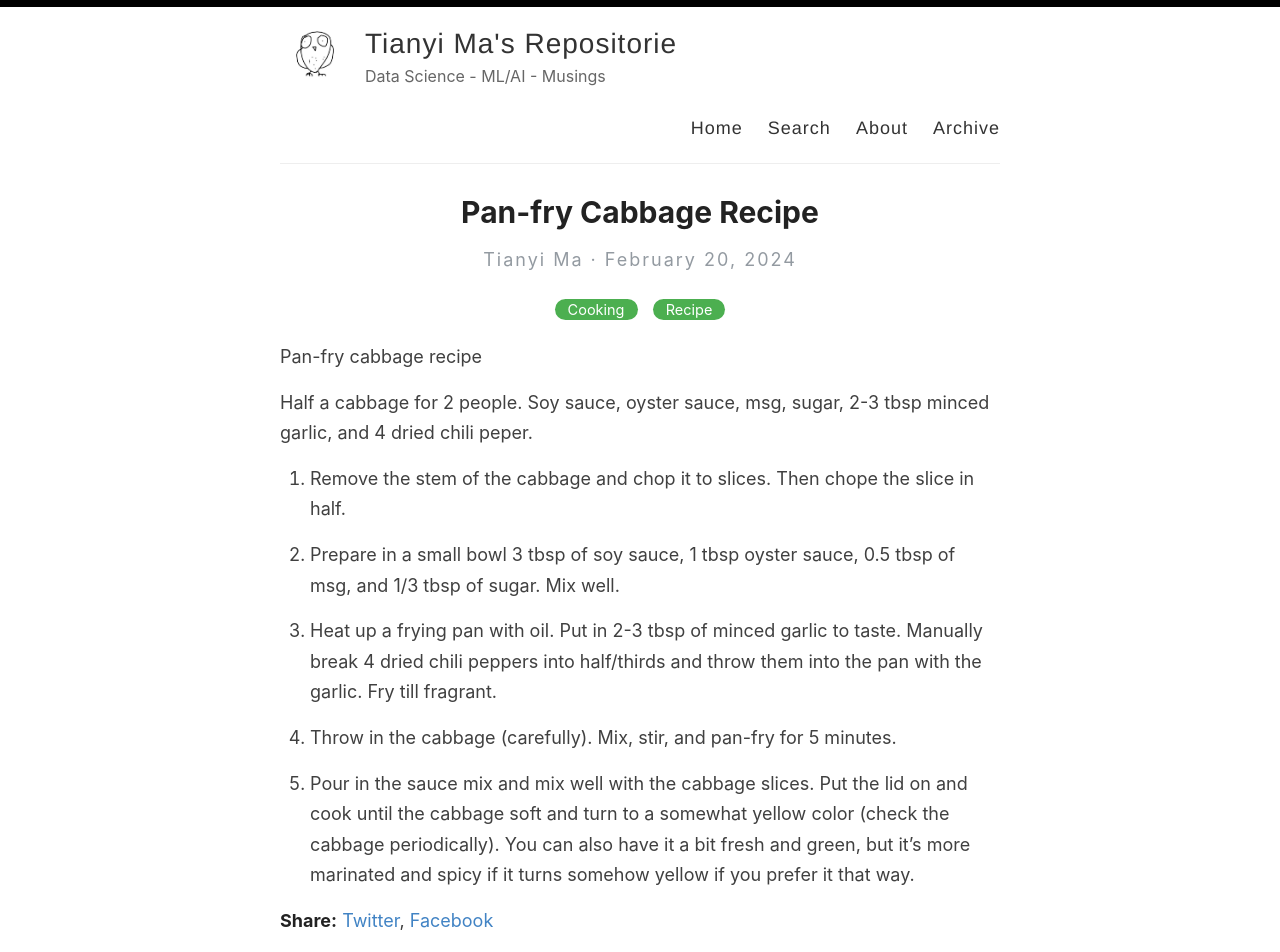
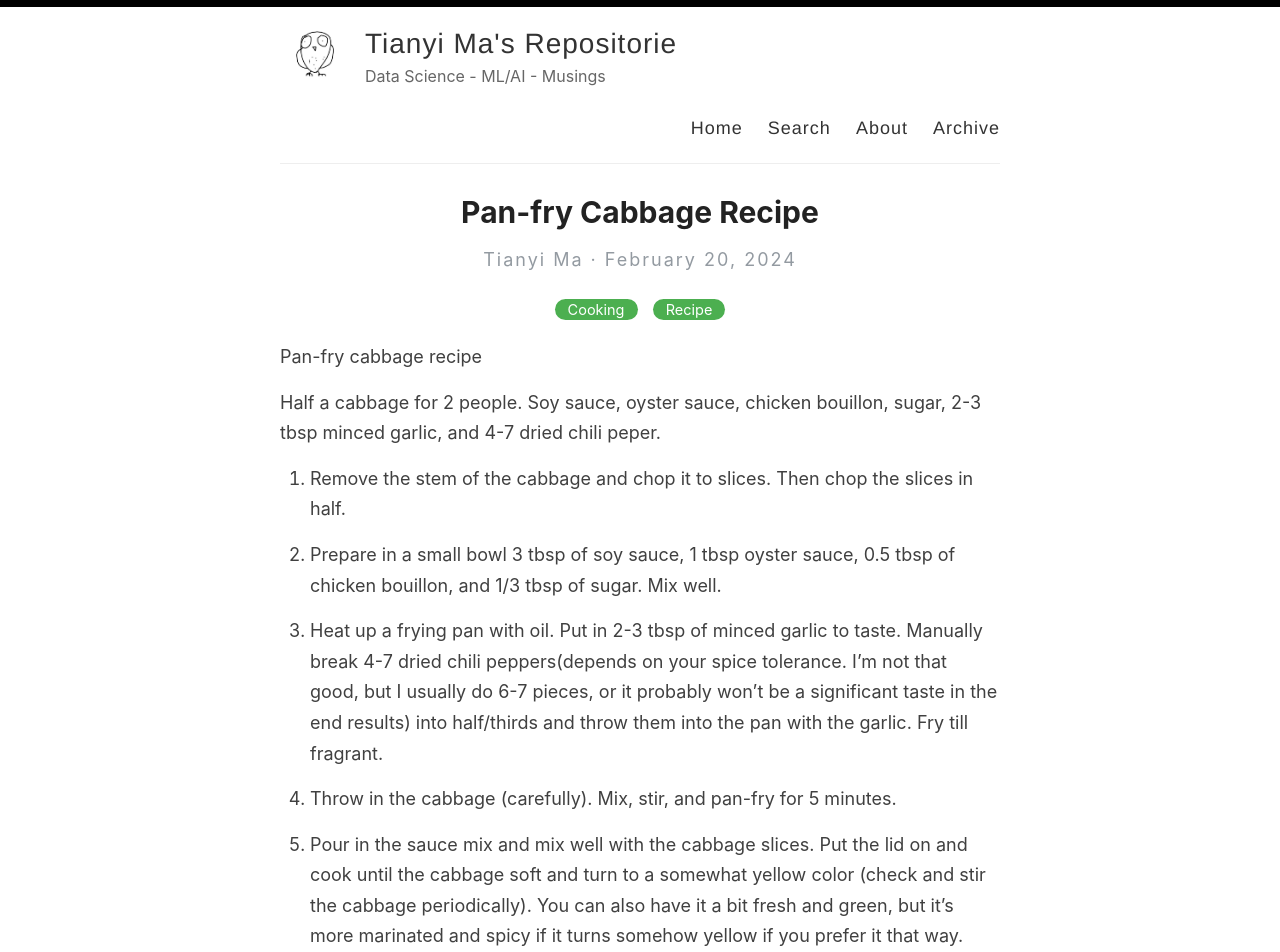
Before and after one commit to tianyimasf/ai, a Jekyll site: the page built from _posts/2024-02-20-fry-cabbage-recipe.md, in a window 1280 px wide and 1400 px high. Shown: the top 952 px of the window. Built offline with Jekyll 4.4.1, drawn with Linux system fonts in a browser that asks for light colours; some of the changed text lies outside the part shown.

Commit message:
edit new blog: cabbage recipe

```diff
--- a/_posts/2024-02-20-fry-cabbage-recipe.md
+++ b/_posts/2024-02-20-fry-cabbage-recipe.md
@@ -7,14 +7,18 @@ excerpt: My signiture Chinese pan-fry cabbage recipe.
 
 Pan-fry cabbage recipe
 
-Half a cabbage for 2 people. Soy sauce, oyster sauce, msg, sugar, 2-3 tbsp minced garlic, and 4 dried chili peper.
+Half a cabbage for 2 people. Soy sauce, oyster sauce, chicken bouillon, sugar, 2-3 tbsp minced garlic, and 4-7 dried chili peper.
 
-1. Remove the stem of the cabbage and chop it to slices. Then chope the slice in half.
+1. Remove the stem of the cabbage and chop it to slices. Then chop the slices in half.
 
-2. Prepare in a small bowl 3 tbsp of soy sauce, 1 tbsp oyster sauce, 0.5 tbsp of msg, and 1/3 tbsp of sugar. Mix well.
+2. Prepare in a small bowl 3 tbsp of soy sauce, 1 tbsp oyster sauce, 0.5 tbsp of chicken bouillon, and 1/3 tbsp of sugar. Mix well.
 
-3. Heat up a frying pan with oil. Put in 2-3 tbsp of minced garlic to taste. Manually break 4 dried chili peppers into half/thirds and throw them into the pan with the garlic. Fry till fragrant.
+3. Heat up a frying pan with oil. Put in 2-3 tbsp of minced garlic to taste. Manually break 4-7 dried chili peppers(depends on your spice tolerance. I'm not that good, but I usually do 6-7 pieces, or it probably won't be a significant taste in the end results) into half/thirds and throw them into the pan with the garlic. Fry till fragrant.
 
 4. Throw in the cabbage (carefully). Mix, stir, and pan-fry for 5 minutes.
 
-5. Pour in the sauce mix and mix well with the cabbage slices. Put the lid on and cook until the cabbage soft and turn to a somewhat yellow color (check the cabbage periodically). You can also have it a bit fresh and green, but it's more marinated and spicy if it turns somehow yellow if you prefer it that way.
+5. Pour in the sauce mix and mix well with the cabbage slices. Put the lid on and cook until the cabbage soft and turn to a somewhat yellow color (check and stir the cabbage periodically). You can also have it a bit fresh and green, but it's more marinated and spicy if it turns somehow yellow if you prefer it that way.
+
+6. Eat it with other dishes.
+
+![cabbage](../images/cabbage.jpg)
```
Also changed, not shown: 1 other file.
